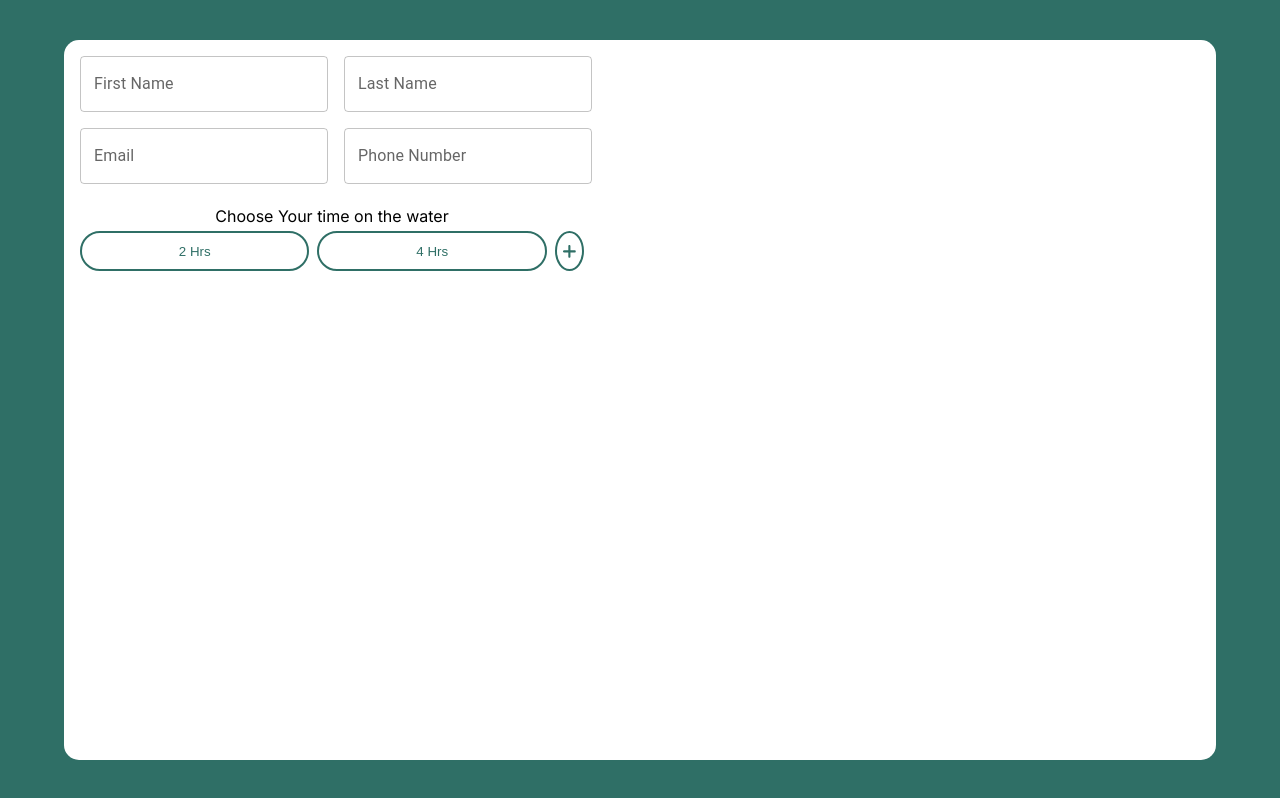
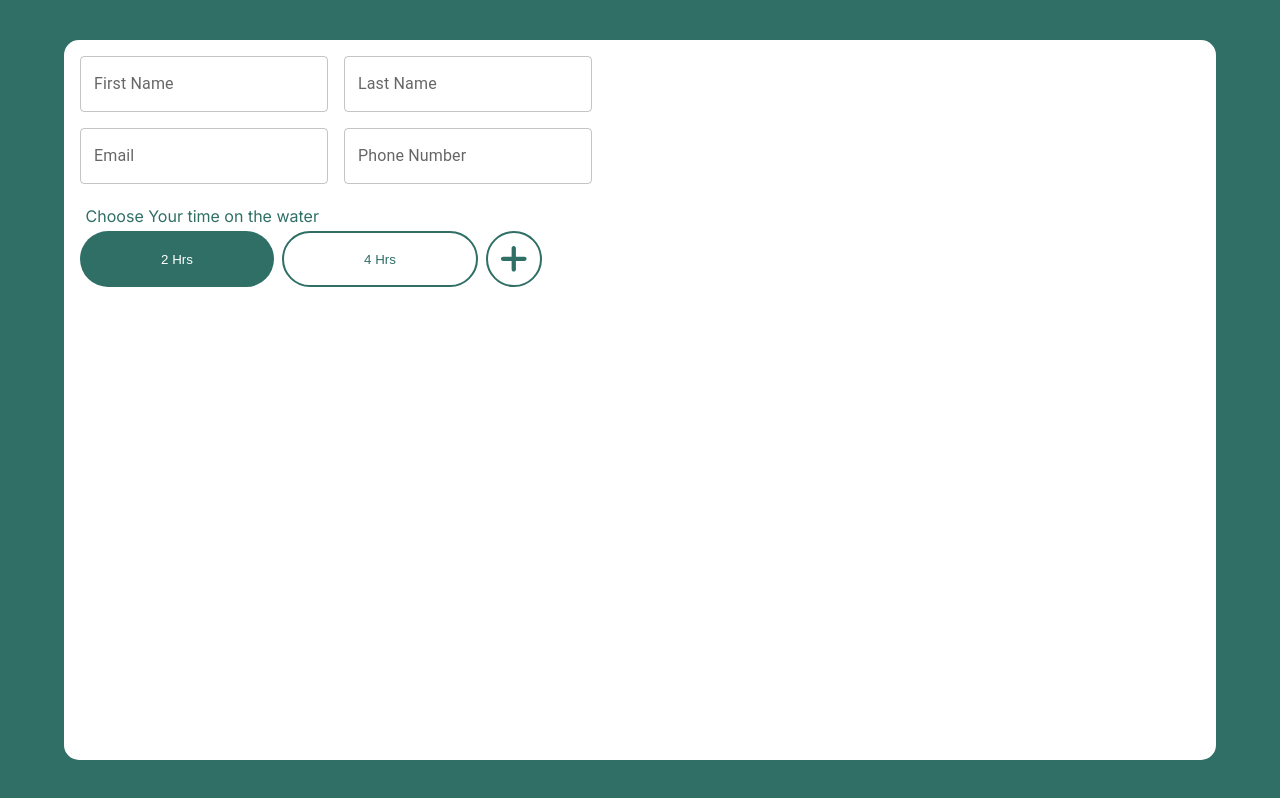
Before and after one commit to rcrawf13/boat-rental, a React (Vite) app: page /booking in a window 1280 px wide. Built offline with nearby package versions, Linux system fonts and the light colour scheme; a web font is replaced by a local one.

Commit message:
Added context provider & Components w/ CSS Tweaks in booking Section

```diff
--- a/src/App.tsx
+++ b/src/App.tsx
@@ -1,22 +1,22 @@
-import NavBar from './components/navbar/NavBar';
-import SectionBase from './components/SectionBase';
-import { Link, Element } from 'react-scroll';
-
+import Root from './routes/booking/Root';
+import Booking from './routes/booking/Booking';
+import { Routes, Route } from 'react-router';
+import ActivePriceContext from './context/ActivePriceContext';
+import { useState } from 'react';
 import './App.css';
 
 function App() {
-  const navButtonOptions: string[] = ["Home","About Us", "Pricing","Contact"];
+  const [active, setActive] = useState(2);
+  const [currentPrice,setCurrentPrice] = useState('$250.00');
 
   return (
     <>
-        <NavBar Link={Link} navButtonOptions={navButtonOptions} />
-
-          {navButtonOptions.map((navButtonOption)=>
-          <SectionBase
-          Element={Element}
-          key={navButtonOption}
-          navButtonOption={navButtonOption} />)
-          }
+    <ActivePriceContext.Provider value={{active,setActive,currentPrice,setCurrentPrice}}>
+      <Routes>
+          <Route path='/' element={<Root/>}/>
+          <Route path='/booking' element={<Booking />}/>
+      </Routes>
+    </ActivePriceContext.Provider>
 
     </>
   )
--- a/src/components/sections/pricing_section/DurationButtons.tsx
+++ b/src/components/sections/pricing_section/DurationButtons.tsx
@@ -1,14 +1,17 @@
 import React, { useState, type Dispatch, type SetStateAction } from "react"
 import NumberComponent from "./NumberComponent";
-import { motion } from "motion/react"
-type setActiveType = Dispatch<SetStateAction<number>>;
-type setCurrentPriceType = Dispatch<SetStateAction<string>>;
-interface DurationButtonsProps  {
+import { useContext } from "react";
+import ActivePriceContext  from "../../../context/ActivePriceContext";
+import { motion } from "motion/react";
+
+interface ActiveContextType {
   active:number;
-  setActive: setActiveType;
-  setCurrentPrice: setCurrentPriceType;
+  setActive: Dispatch<SetStateAction<number>>;
+  setCurrentPrice?: Dispatch<SetStateAction<string>>;
+
 }
-const DurationButtons = ({active,setActive,setCurrentPrice}:DurationButtonsProps) => {
+
+const DurationButtons = () => {
   const [open,setOpen] = useState<boolean>(true);
 
   const handleChange = (e:Event):void => {
@@ -16,6 +19,7 @@ const DurationButtons = ({active,setActive,setCurrentPrice}:DurationButtonsProps
     setActive(parseInt(value));
     updateCurrentPrice(parseInt(value));
   }
+  const {active,setActive,setCurrentPrice}:ActiveContextType = useContext(ActivePriceContext);
 
   const updateCurrentPrice = (value:number | null ):void => {
 
--- a/src/components/sections/pricing_section/PriceSec.tsx
+++ b/src/components/sections/pricing_section/PriceSec.tsx
@@ -1,26 +1,13 @@
-import { useState, } from 'react';
 import PriceSecMobile from './PriceSecMobile';
 import PriceSecWide from './PriceSecWide';
 import './pricesec.css';
 const PriceSec = () => {
-const [currentPrice,setCurrentPrice] = useState<string>('$250.00');
-const [active,setActive] = useState<number>(2);
 
 
   return (
     <>
-      <PriceSecMobile
-      currentPrice={currentPrice}
-      active={active}
-      setActive={setActive}
-      setCurrentPrice={setCurrentPrice}
-      />
-      <PriceSecWide
-      currentPrice={currentPrice}
-      active={active}
-      setActive={setActive}
-      setCurrentPrice={setCurrentPrice}
-      />
+      <PriceSecMobile/>
+      <PriceSecWide/>
     </>
 
   )
--- a/src/components/sections/pricing_section/PriceSecMobile.tsx
+++ b/src/components/sections/pricing_section/PriceSecMobile.tsx
@@ -1,19 +1,19 @@
 import pontonImg from './../../../assets/PontoonBoatBlr.webp';
 import DurationButtons from './DurationButtons';
 import BookingButton from '../../booking_button/BookingButton';
-import { useEffect } from 'react';
+import { useContext, useEffect, type SetStateAction } from 'react';
 import { motion, useAnimate } from "motion/react";
-type setCurrentPriceType = React.Dispatch<React.SetStateAction<string>>;
-type setActiveType = React.Dispatch<React.SetStateAction<number>>;
-interface PriceSecMobileProps {
-  currentPrice:string;
-  active:number;
-  setCurrentPrice:setCurrentPriceType;
-  setActive:setActiveType
+import ActivePriceContext from '../../../context/ActivePriceContext';
+import type { Dispatch } from 'react';
+
+interface ActiveContextTypes {
+  currentPrice?:string | undefined;
+  setCurrentPrice?: Dispatch<SetStateAction<string>>;
 }
 
-const PriceSecMobile = ({currentPrice,active,setCurrentPrice,setActive}:PriceSecMobileProps) => {
+const PriceSecMobile = () => {
   const [scope,animate] = useAnimate();
+  const {currentPrice}:ActiveContextTypes = useContext(ActivePriceContext);
   useEffect(()=>{
     animate(scope.current,{opacity:[0,1],scale:[0,1]},)
   },[currentPrice])
@@ -30,10 +30,7 @@ const PriceSecMobile = ({currentPrice,active,setCurrentPrice,setActive}:PriceSec
           </div>
           <img src={pontonImg} alt="" />
         </div>
-        <DurationButtons
-        setCurrentPrice={setCurrentPrice}
-        active={active}
-        setActive={setActive}/>
+        <DurationButtons/>
 
         <div className="includedList">
           <h4>Whats Included</h4>
--- a/src/components/sections/pricing_section/PriceSecWide.tsx
+++ b/src/components/sections/pricing_section/PriceSecWide.tsx
@@ -4,18 +4,19 @@ import { useEffect } from 'react';
 import { motion,useAnimate } from "motion/react";
 import BookingButton from '../../booking_button/BookingButton';
 import FadeDiv from '../../fade_div/FadeDiv';
+import { useContext } from 'react';
+import ActivePriceContext from '../../../context/ActivePriceContext';
 import './pricesecwide.css';
 type setCurrentPriceType = React.Dispatch<React.SetStateAction<string>>;
-type setActiveType = React.Dispatch<React.SetStateAction<number>>;
 
 interface PriceSecWide {
   currentPrice:string;
-  active:number;
   setCurrentPrice:setCurrentPriceType
-  setActive:setActiveType
 
 }
-const PriceSecWide = ({currentPrice,active,setCurrentPrice,setActive}:PriceSecWide) => {
+const PriceSecWide = () => {
+
+  const {currentPrice} = useContext(ActivePriceContext)
   const [scope,animate] = useAnimate();
   useEffect(()=>{
     animate(scope.current,{ scale: [1,1.2],opacity:[0,1]},{ duration: 0.5 })
@@ -26,7 +27,7 @@ const PriceSecWide = ({currentPrice,active,setCurrentPrice,setActive}:PriceSecWi
           <div className="priceWideScreenContainer">
         <div className="dynamicPricingSect">
         <h3>Pontoon Cruise</h3>
-        <DurationButtons  setCurrentPrice={setCurrentPrice} active={active} setActive={setActive}/>
+        <DurationButtons  />
 
         <div className="includedList">
           <h4>Whats Included</h4>
--- a/src/components/sections/pricing_section/pricesec.css
+++ b/src/components/sections/pricing_section/pricesec.css
@@ -121,6 +121,7 @@
   color: #FFFFFF;
   height: 5dvh;
   width: 32dvw;
+  min-height: 32px;
   border: none;
 
 
@@ -132,6 +133,9 @@
   border-radius: 100%;
   width: 5dvh;
   height: 5dvh;
+  min-height: 32px;
+  min-width: 32px;
+  max-width: 32px;
   background-color: transparent;
   border: solid #2F6F66 2pt;
   background-image: url("/src/assets/add-icon.svg");
@@ -198,7 +202,7 @@ h4 {
 
 .durCont {
   font-family: inter;
-  width: 90%;
+  width: 100%;
   display: flex;
   flex-direction: column;
   align-items: center;
--- /dev/null
+++ b/src/context/ActivePriceContext.tsx
@@ -0,0 +1,17 @@
+import { createContext, type Dispatch, type SetStateAction} from "react";
+// active,setActive,setCurrentPrice
+interface  ActivePriceContextTypes {
+    active:number;
+    setActive: Dispatch<SetStateAction<number>>;
+    currentPrice:string;
+    setCurrentPrice: Dispatch<SetStateAction<string>>;
+}
+
+const ActivePriceContext = createContext<ActivePriceContextTypes>({
+    active:2,
+    setActive: () => {},
+    currentPrice:'$200.00',
+    setCurrentPrice: () => {}
+});
+
+export default ActivePriceContext;
--- a/src/main.tsx
+++ b/src/main.tsx
@@ -1,18 +1,14 @@
 import { StrictMode } from 'react'
 import { createRoot } from 'react-dom/client'
-import { BrowserRouter, Routes, Route } from "react-router";
+import { BrowserRouter } from "react-router";
 import App from './App.tsx'
-import Booking from './routes/booking/Booking.tsx';
-import './index.css'
+import './index.css';
+
 
 createRoot(document.getElementById('root')!).render(
   <StrictMode>
     <BrowserRouter>
-      <Routes>
-          <Route path='/' element={<App />}/>
-          <Route path='/booking' element={<Booking />}/>
-      </Routes>
+        <App/>
     </BrowserRouter>
-
   </StrictMode>
 )
--- /dev/null
+++ b/src/routes/booking/Root.tsx
@@ -0,0 +1,22 @@
+
+import NavBar from "../../components/navbar/NavBar";
+import SectionBase from "../../components/SectionBase";
+import { Link, Element } from "react-scroll";
+const Root = () => {
+    const navButtonOptions: string[] = ["Home","About Us", "Pricing","Contact"];
+
+return (
+        <>
+            <NavBar Link={Link} navButtonOptions={navButtonOptions} />
+            {navButtonOptions.map((navButtonOption)=>
+            <SectionBase
+            Element={Element}
+            key={navButtonOption}
+            navButtonOption={navButtonOption} />)
+            }
+        </>
+)
+
+}
+
+export default Root
--- a/src/routes/booking/booking.css
+++ b/src/routes/booking/booking.css
@@ -40,3 +40,57 @@
     display: flex;
     gap: 1rem;
 }
+.bookingForm > .durCont {
+    align-items: start;
+    text-align: start;
+    max-width: 462px;
+
+
+}
+
+.bookingForm > .durCont > p {
+    align-self: self-start;
+    color: #2F6F66;
+
+}
+
+.bookingForm > .durCont > .durationBtns {
+    /* max-width: 462px; */
+}
+.bookingForm > .durCont > .durationBtns > button {
+    /* max-width: 300px; */
+    min-height: 56px;
+}
+
+.bookingForm > .durCont > .durationBtns > #customTime {
+    min-width: 56px;
+    min-height: 56px;
+}
+
+
+.bookingForm > .durCont > .custDurCont {
+    justify-content: start;
+}
+
+.bookingForm > .durCont > .custDurCont {
+    justify-content: start;
+}
+.bookingForm > .durCont >  * *  {
+    min-height: 46px;
+}
+
+.bookingForm > .durCont > .custDurCont > div > div {
+    max-width: 462px;
+}
+
+.bookingForm > .durCont > .custDurCont > div > div > button, img {
+    min-width:64px ;
+    object-fit: contain;
+    padding: 0;
+}
+
+.bookingForm > .durCont > .custDurCont  input[id^="base-ui-_r_"] {
+    border: #2F6F66 solid 3px;
+    min-width: 325px;
+    height: 10px;
+}
```
